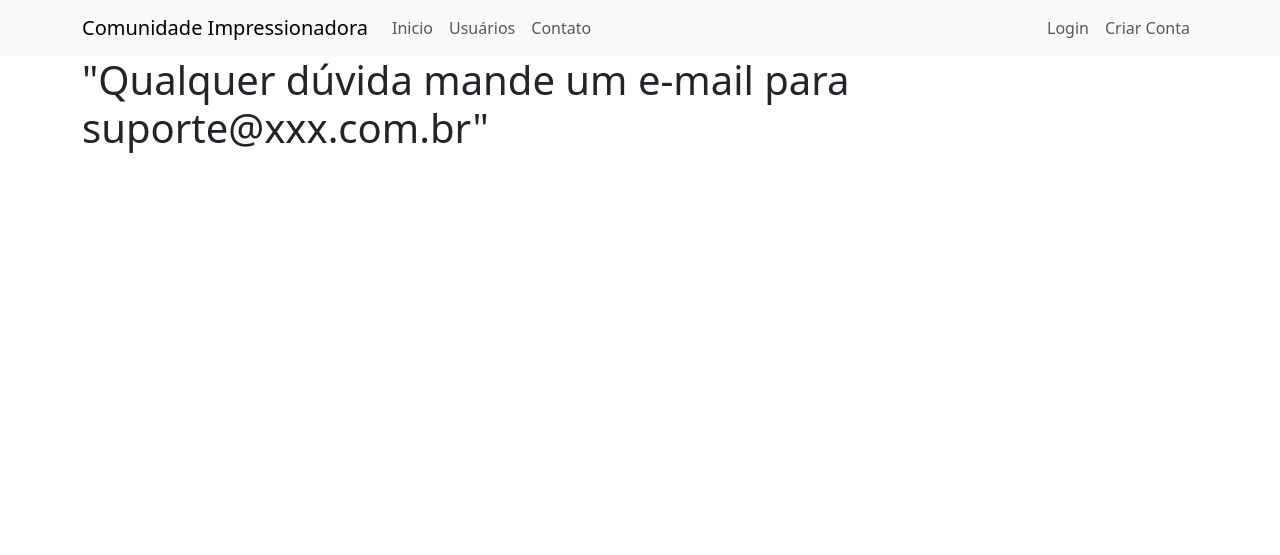
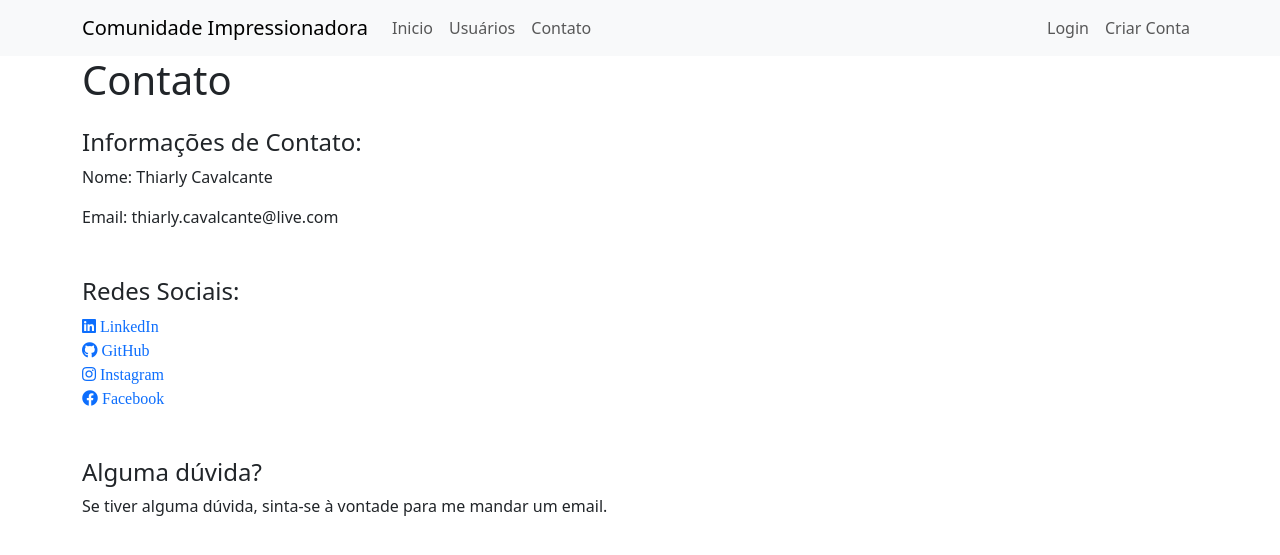
Before and after one commit to thiarly/projeto-comunidade-flask, a Flask app: page /contato in a window 1280 px wide. Shown: the top 555 px of the page. Run offline with Flask 3, Linux system fonts and the light colour scheme.

Commit message:
Update contato.html
add informações de contato.

```diff
--- a/comunidadeintergard/templates/contato.html
+++ b/comunidadeintergard/templates/contato.html
@@ -1,8 +1,20 @@
 {% extends 'base.html' %}
 
 {% block body %}
-<div class="container">
-        <h1>"Qualquer dúvida mande um e-mail para suporte@xxx.com.br"</h1>
-</div>
+    <div class="container">
+        <h1 class="mb-4">Contato</h1>
 
+        <h4>Informações de Contato:</h4>
+        <p>Nome: Thiarly Cavalcante</p>
+        <p>Email: thiarly.cavalcante@live.com</p>
+
+        <h4 class="mt-5">Redes Sociais:</h4>
+        <a href="https://www.linkedin.com/in/thiarly-cavalcante-b0aa6056/" target="_blank"><i class="fab fa-linkedin"> LinkedIn</i></a><br>
+        <a href="https://github.com/thiarly" target="_blank"><i class="fab fa-github"> GitHub</i></a><br>
+        <a href="https://www.instagram.com/thiarly_tri/" target="_blank"><i class="fab fa-instagram"> Instagram</i></a><br>
+        <a href="https://www.facebook.com/thiarly.cavalcante/" target="_blank"><i class="fab fa-facebook"> Facebook</i></a>
+
+        <h4 class="mt-5">Alguma dúvida?</h4>
+        <p>Se tiver alguma dúvida, sinta-se à vontade para me mandar um email.</p>
+    </div>
 {% endblock %}
```
